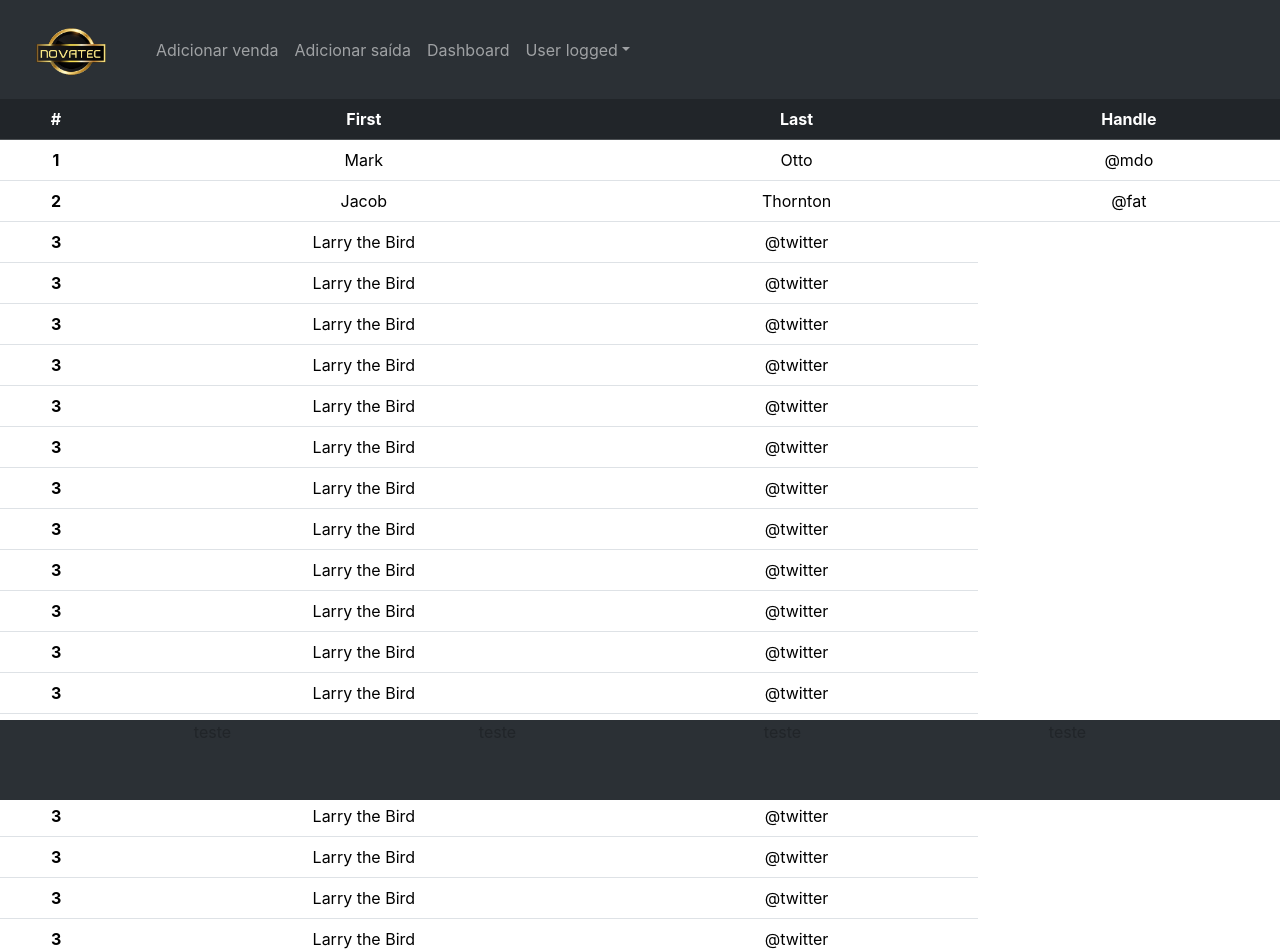
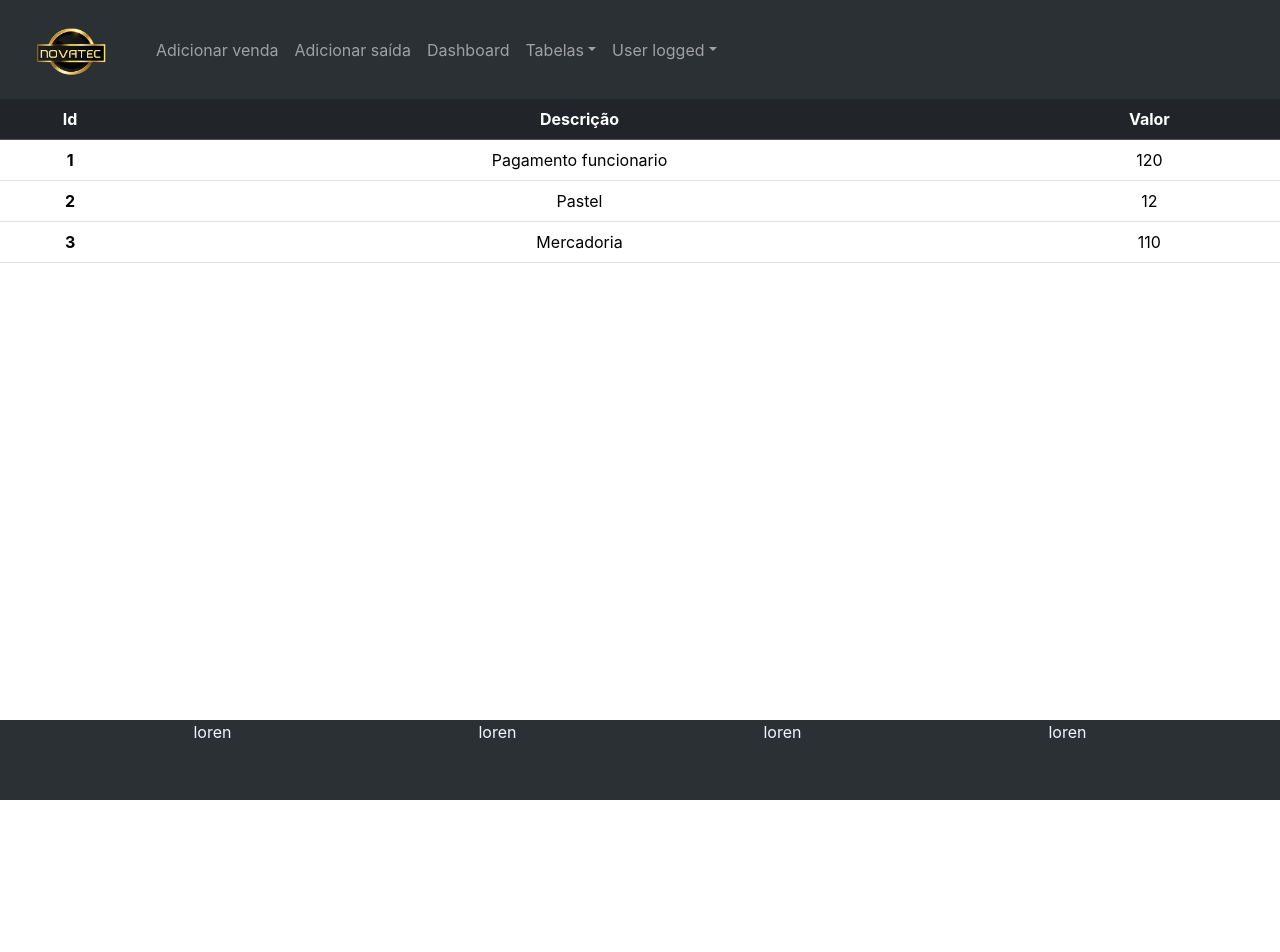
Before and after one commit to ThiagoChafado/IntegrativeWork, a React (Create React App) app in the folder app/frontend/: page / in a window 1280 px wide. Shown: the top 952 px of the page. After the commit the page ends 800 px from the top, so only its background shows below. Built offline with nearby package versions, Linux system fonts and the light colour scheme.

Commit message:
add starter sales and exit tables

```diff
--- a/app/frontend/package.json
+++ b/app/frontend/package.json
@@ -8,6 +8,8 @@
     "@testing-library/user-event": "^13.2.1",
     "react": "^18.2.0",
     "react-dom": "^18.2.0",
+    "react-router-dom": "^6.17.0",
+    "react-routes": "^0.2.6",
     "react-scripts": "5.0.1",
     "web-vitals": "^2.1.0"
   },
--- a/app/frontend/src/App.js
+++ b/app/frontend/src/App.js
@@ -3,12 +3,16 @@
 import Navbar from './components/Navbar/Navbar';
 import SalesTable from './components/SalesTable/SalesTable';
 import Footer from './components/Footer/Footer';
+import Login from './components/Login/Login';
+import ExitsTable from './components/ExitsTable/ExitsTable';
 
 function App() {
   return (
     <div className="App">
       <Navbar/>
-      <SalesTable/>
+      <ExitsTable/>
+       {/* <Login/>*/}
+      {/*<SalesTable/>*/}
       <Footer/>
     </div>
   );
--- /dev/null
+++ b/app/frontend/src/components/ExitsTable/ExitsTable.jsx
@@ -0,0 +1,38 @@
+
+function ExitsTable(){
+
+    return(
+        <div class="container-fluid p-0">
+        <table class="table">
+  <thead class="table-dark">
+    <tr>
+      <th scope="col">Id</th>
+      <th scope="col">Descrição</th>
+      <th scope="col">Valor</th>
+    </tr>
+  </thead>
+  <tbody>
+    <tr>
+      <th scope="row">{1}</th>
+      <td>Pagamento funcionario</td>
+      <td>120</td>
+
+    </tr>
+    <tr>
+      <th scope="row">{2}</th>
+      <td>Pastel</td>
+      <td>12</td>
+    </tr>
+    <tr>
+      <th scope="row">3</th>
+      <td>Mercadoria</td>
+      <td>110</td>
+    </tr>
+
+
+  </tbody>
+</table>
+</div>
+    );
+}
+export default ExitsTable
--- a/app/frontend/src/components/Footer/Footer.jsx
+++ b/app/frontend/src/components/Footer/Footer.jsx
@@ -1,14 +1,15 @@
 import './style.css'
 function Footer(){
+    //precisa arrumar ainda
     return(
-        <footer>
+        <footer className='mt-auto'>
             <div id="footer-area">
                 <div className="container" >
                     <div className="row">
-                    <div className="col-md-3">teste</div>
-                    <div className="col-md-3">teste</div>
-                    <div className="col-md-3">teste</div>
-                    <div className="col-md-3">teste</div>
+                    <div className="col-md-3">loren</div>
+                    <div className="col-md-3">loren</div>
+                    <div className="col-md-3">loren</div>
+                    <div className="col-md-3">loren</div>
                     </div>
 
                 </div>
--- a/app/frontend/src/components/Footer/style.css
+++ b/app/frontend/src/components/Footer/style.css
@@ -5,3 +5,6 @@
     width: 100%;
     height: 80px
 }
+.col-md-3{
+    color: aliceblue;
+}
--- /dev/null
+++ b/app/frontend/src/components/Login/Login.jsx
@@ -0,0 +1,23 @@
+function Login(){
+    return(
+        <div className="container min-vh-100 d-flex justify-content-center align-items-center border">
+        <form>
+
+  <div class="mb-3">
+    <label for="exampleInputEmail1" class="form-label">Digite o usuário</label>
+    <input type="email" class="form-control" id="exampleInputEmail1" aria-describedby="emailHelp"/>
+  </div>
+  <div class="mb-3">
+    <label for="exampleInputPassword1" class="form-label">Digite a senha</label>
+    <input type="password" class="form-control" id="exampleInputPassword1"/>
+  </div>
+  <div class="mb-3 form-check">
+
+
+  </div>
+  <button type="submit" class="btn btn-primary">Logar</button>
+</form>
+</div>
+    );
+}
+export default Login;
--- a/app/frontend/src/components/Navbar/Navbar.jsx
+++ b/app/frontend/src/components/Navbar/Navbar.jsx
@@ -24,7 +24,19 @@
 
         <li class="nav-itme">
           <a class="nav-link " href="#">Dashboard</a>
+
         </li>
+        <li class="nav-item dropdown">
+          <a class="nav-link dropdown-toggle " href="#" role="button" data-bs-toggle="dropdown" aria-expanded="false">
+            Tabelas
+          </a>
+          <ul class="dropdown-menu ms-auto ">
+            <li><a class="dropdown-item " href="#">Tabela de vendas</a></li>
+            <li><a class="dropdown-item" href="#">Tabela de saídas</a></li>
+            <li><a class="dropdown-item" href="#">Tabela geral?   </a></li>
+          </ul>
+          </li>
+
 
         <div class="d-flex justify-content-end">
         <li class="nav-item dropdown">
--- a/app/frontend/src/components/SalesTable/SalesTable.jsx
+++ b/app/frontend/src/components/SalesTable/SalesTable.jsx
@@ -1,24 +1,27 @@
+let index = 0;
 function SalesTable(){
+
     return(
         <div class="container-fluid p-0">
         <table class="table">
   <thead class="table-dark">
     <tr>
-      <th scope="col">#</th>
-      <th scope="col">First</th>
-      <th scope="col">Last</th>
-      <th scope="col">Handle</th>
+      <th scope="col">Id</th>
+      <th scope="col">Descrição</th>
+      <th scope="col">Valor</th>
+      <th scope="col">Forma de pagamento</th>
+      <th scope="col">Vendedor</th>
     </tr>
   </thead>
   <tbody>
     <tr>
-      <th scope="row">1</th>
+      <th scope="row">{index++}</th>
       <td>Mark</td>
       <td>Otto</td>
       <td>@mdo</td>
     </tr>
     <tr>
-      <th scope="row">2</th>
+      <th scope="row">{index++}</th>
       <td>Jacob</td>
       <td>Thornton</td>
       <td>@fat</td>
@@ -93,25 +96,7 @@
       <td>Larry the Bird</td>
       <td>@twitter</td>
     </tr>
-    <tr>
-      <th scope="row">3</th>
-      <td>Larry the Bird</td>
-      <td>@twitter</td>
-    </tr>
-    <tr>
-      <th scope="row">3</th>
-      <td>Larry the Bird</td>
-      <td>@twitter</td>
-    </tr>
-    <tr>
-      <th scope="row">3</th>
-      <td>Larry the Bird</td>
-      <td>@twitter</td>
-    </tr> <tr>
-      <th scope="row">3</th>
-      <td>Larry the Bird</td>
-      <td>@twitter</td>
-    </tr>
+
   </tbody>
 </table>
 </div>
```
Also changed, not shown: 1 other file (tests, documents, lock files or other folders).
